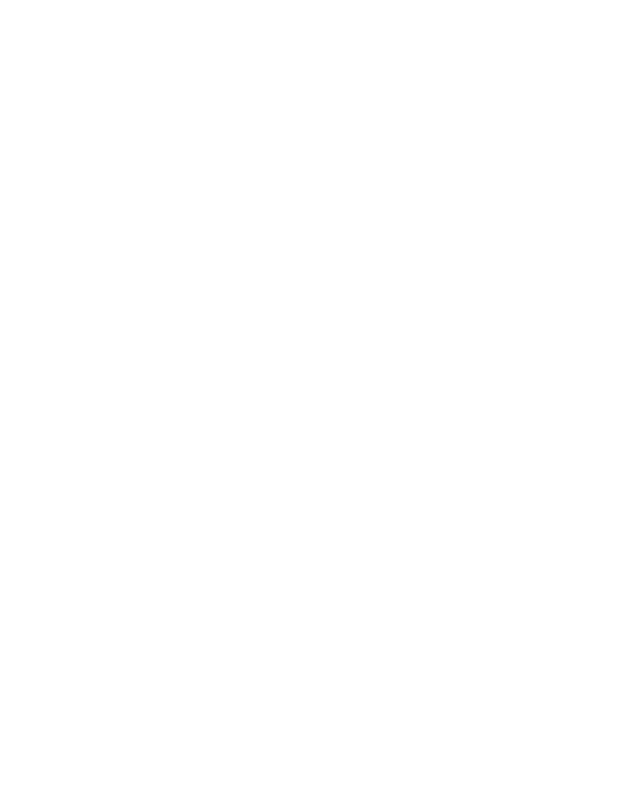
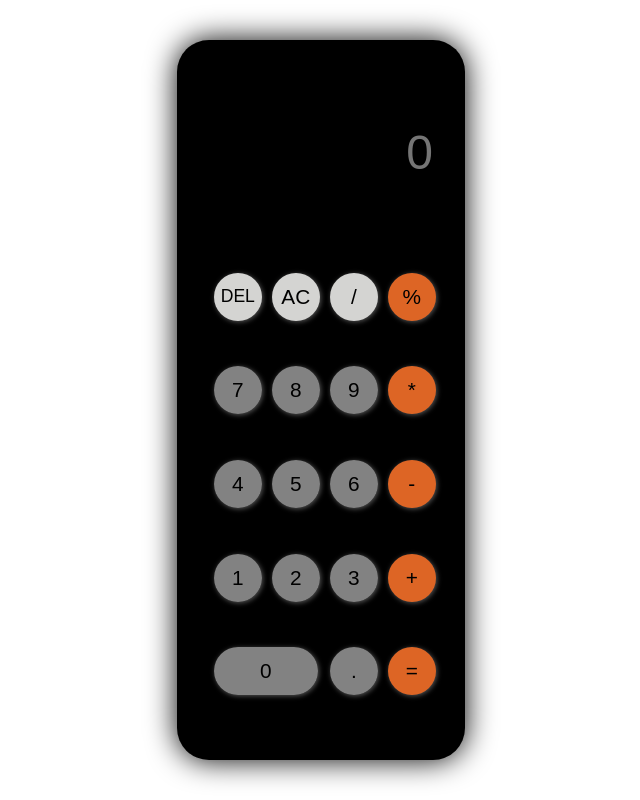
Before and after one commit to yagyaraj234/Calculator-using-html-css-javascript, a plain HTML site: page index.html in a window 1280 px wide. Shown: the whole page, without its empty margins (319-959 px from the left). Drawn offline with Linux system fonts and the light colour scheme.

Commit message:
final commit

```diff
--- a/index.html
+++ b/index.html
@@ -1,12 +1,38 @@
 <!DOCTYPE html>
 <html lang="en">
-<head>
-    <meta charset="UTF-8">
-    <meta http-equiv="X-UA-Compatible" content="IE=edge">
-    <meta name="viewport" content="width=device-width, initial-scale=1.0">
+  <head>
+    <meta charset="UTF-8" />
+    <meta http-equiv="X-UA-Compatible" content="IE=edge" />
+    <meta name="viewport" content="width=device-width, initial-scale=1.0" />
+    <link rel="stylesheet" href="style.css" />
     <title>Calculator</title>
-</head>
-<body>
+  </head>
+  <body>
+    <div class="calc">
+      <div class="btn">
+        <input type="text" id="input" placeholder="0" />
+        <button onclick="del()" class="btn-up del">DEL</button>
+        <button onclick="clr()" class="btn-up">AC</button>
+        <button onclick="calculate('/')" class="btn-up">/</button>
+        <button onclick="calcu('%')" class="btn-side">%</button>
+        <button onclick="calculate(7)">7</button>
+        <button onclick="calculate(8)">8</button>
+        <button onclick="calculate(9)">9</button>
+        <button onclick="calculate('*')" class="btn-side">*</button>
+        <button onclick="calculate(4)">4</button>
+        <button onclick="calculate(5)">5</button>
+        <button onclick="calculate(6)">6</button>
+        <button onclick="calculate('-')" class="btn-side">-</button>
+        <button onclick="calculate(1)">1</button>
+        <button onclick="calculate(2)">2</button>
+        <button onclick="calculate(3)">3</button>
+        <button onclick="calculate('+')" class="btn-side">+</button>
+        <button onclick="calculate(0)" class="btn0">0</button>
+        <button onclick="calculate('.')">.</button>
+        <button class="btn-side" onclick="Result()">=</button>
+      </div>
+    </div>
 
-</body>
+    <script src="script.js"></script>
+  </body>
 </html>
--- a/script.js
+++ b/script.js
@@ -0,0 +1,22 @@
+let result=document.getElementById("input");
+let calculate=(number)=>{
+    result.value+=number;
+}
+let Result=()=>{
+    try{
+         result.value=eval(result.value)
+    }
+    catch(err){
+         alert("Enter the valid Input");
+    }
+}
+function clr(){
+    result.value="";
+}
+
+function del(){
+    result.value=result.value.slice(0,-1);
+}
+function calcu(){
+    result.value=result.value/100 ;
+}
--- a/style.css
+++ b/style.css
@@ -0,0 +1,70 @@
+*
+{
+    margin: 0;
+    padding: 0;
+    box-sizing: border-box;
+    outline: none;
+
+}
+.calc{
+    height: 100vh;
+    display: flex;
+    align-items: center;
+    justify-content: center;
+    /* box-shadow: 10px 10px 10px black; */
+}
+.btn{
+    box-shadow:  0px 0px 30px #000000;
+    background:black;
+    padding: 2rem;
+    height: 90vh;
+    border-radius: 2rem;
+    display: grid;
+    grid-template-columns: repeat(4,50px);
+    grid-gap:0.5rem;
+}
+.btn0{
+    grid-column-start: 1;
+    grid-column-end: 3;
+    width: 6.5rem;
+    border-radius: 2rem;
+}
+input{
+    grid-column: span 4;
+    height: 20vh;
+    text-align:end;
+    border-radius: 2rem;
+    background-color: black;
+    border:none;
+    font-size: 3rem;
+    color: white;
+
+}
+button{
+    border: none;
+    border-radius: 50%;
+    margin: .3rem;
+    height: 3rem;
+    width: 3rem;
+    font-size: 1.3rem;
+
+    background: #898989f2;
+    box-shadow:  1px 1px 5px rgba(255, 255, 255, 0.336);
+
+}
+.del{
+    font-size: 1.1rem;
+}
+button:hover{
+    cursor: pointer;
+    box-shadow: 2px 2px 10px rgba(164, 162, 162, 0.552);
+}
+.btn-side{
+    background: rgb(221, 101, 37);
+}
+.btn-side:hover{
+    box-shadow: 2px 2px 10px rgba(221, 101, 37, 0.537); ;
+}
+.btn-up{
+    background: #D4D4D2;
+}
```
